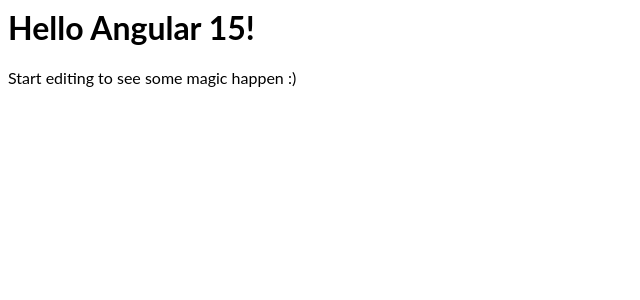
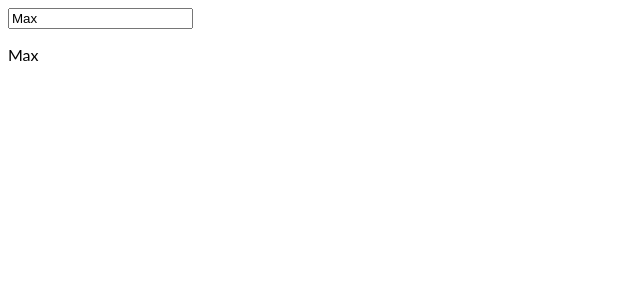
Before and after one commit to rawat10deepak/angular_udemy, an Angular app: page / in a window 1280 px wide. Shown: the top 300 px of the page, without its empty margins (0-640 px from the left). Built offline with nearby package versions, Linux system fonts and the light colour scheme.

Commit message:
2 files modified

```diff
--- a/src/app/app.component.html
+++ b/src/app/app.component.html
@@ -1,4 +1,3 @@
-<hello name="{{ name }}"></hello>
-<p>
-  Start editing to see some magic happen :)
-</p>
+<input type="text" [(ngModel)]="name" />
+<!-- ngModel require FormModule -->
+<p>{{ name }}</p>
--- a/src/app/app.component.ts
+++ b/src/app/app.component.ts
@@ -3,8 +3,8 @@
 @Component({
   selector: 'my-app',
   templateUrl: './app.component.html',
-  styleUrls: [ './app.component.css' ]
+  styleUrls: ['./app.component.css'],
 })
-export class AppComponent  {
-  name = 'Angular ' + VERSION.major;
+export class AppComponent {
+  name = 'Max';
 }
```
